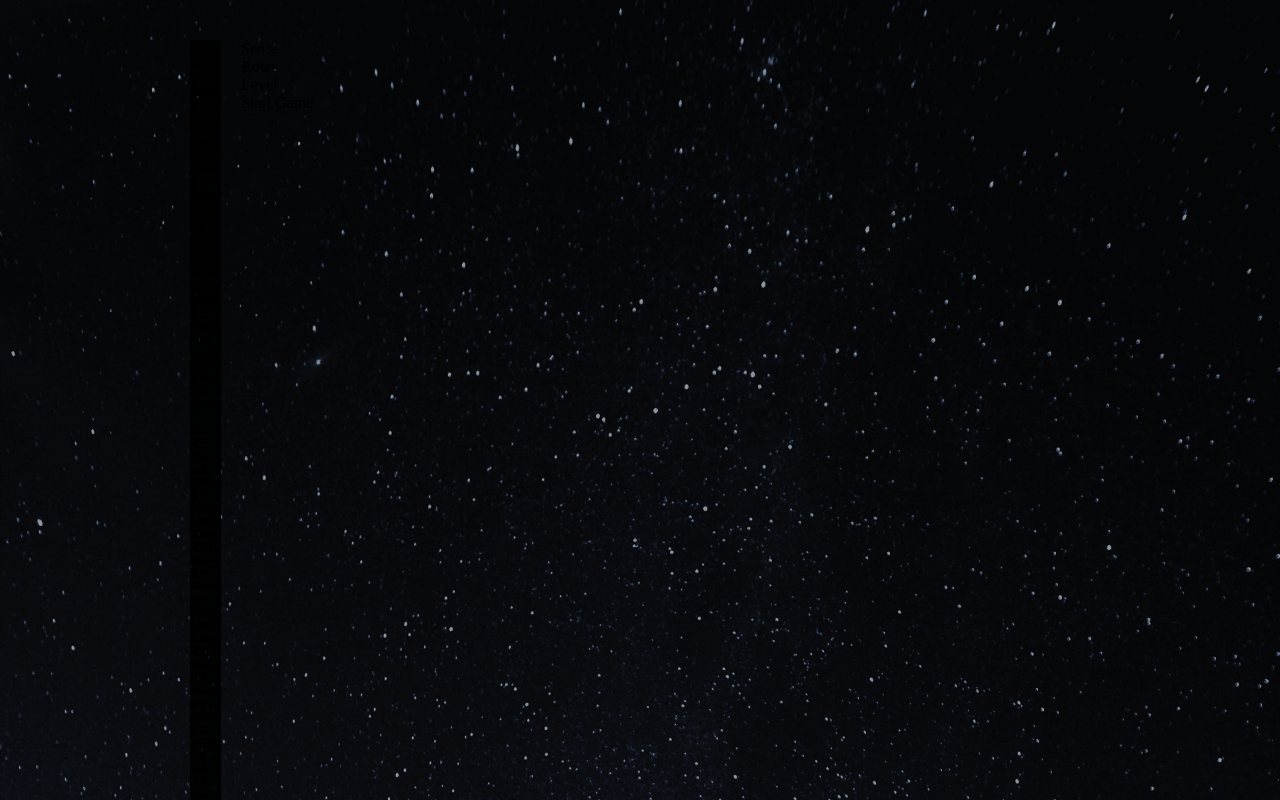
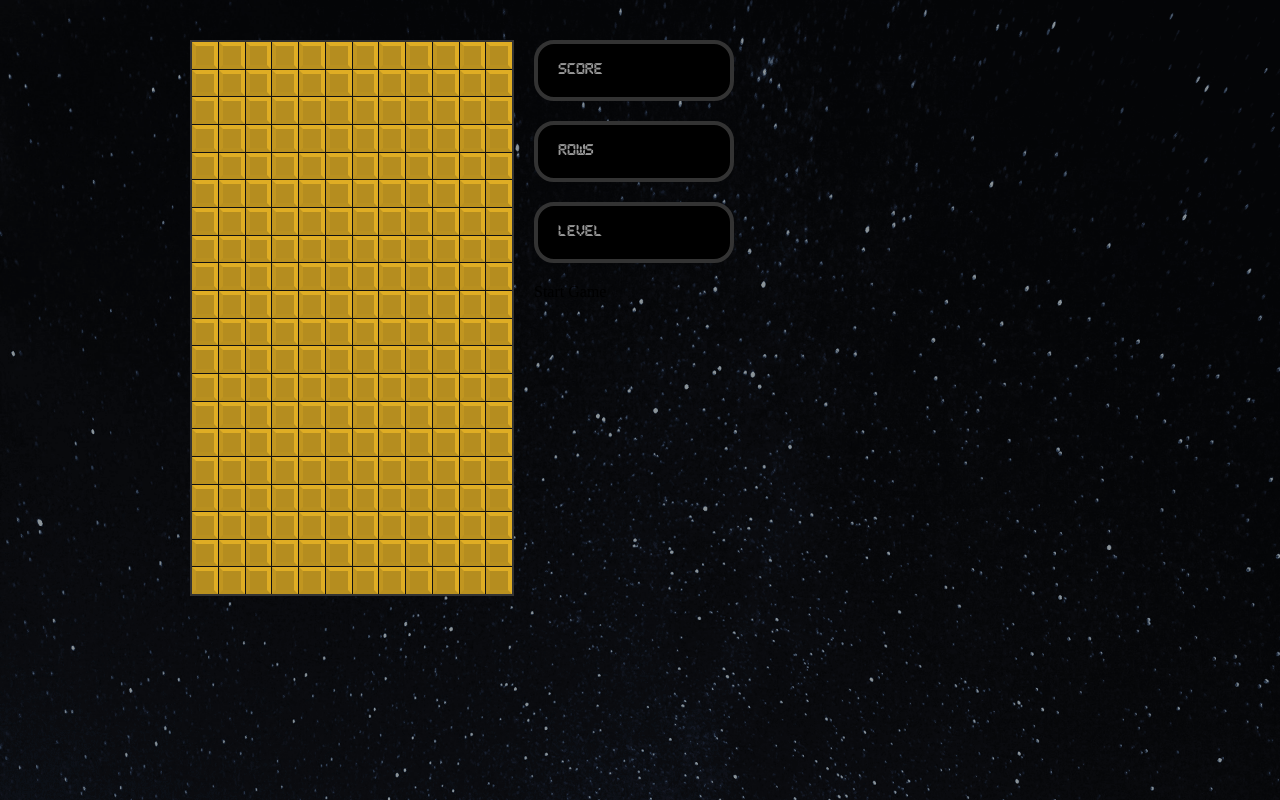
Before and after one commit to ibejarano/react-tetris, a React (Create React App) app: page / in a window 1280 px wide. Built offline with nearby package versions, Linux system fonts and the light colour scheme.

Commit message:
Apply styled component

```diff
--- a/src/components/Cell.js
+++ b/src/components/Cell.js
@@ -3,7 +3,7 @@ import { StyledCell } from './styles/StyledCell';
 import { TETROMINOS } from '../tetrominos';
 
 const Cell = ({ type }) => (
-    <StyledCell type={type} color={TETROMINOS[type].color } >cell</StyledCell>
+    <StyledCell type={'L'} color={TETROMINOS['L'].color} ></StyledCell>
 )
 
 export default Cell;
--- a/src/components/Display.js
+++ b/src/components/Display.js
@@ -1,7 +1,8 @@
 import React from 'react';
+import { StyledDisplay } from './styles/StyledDisplay';
 
 const Display = ({ gameOver, text }) => (
-    <div>{text}</div>
+    <StyledDisplay gameOver={gameOver}>{text}</StyledDisplay>
 )
 
 export default Display;
--- a/src/components/Stage.js
+++ b/src/components/Stage.js
@@ -1,12 +1,13 @@
 import React from 'react';
+import { StyledStage } from './styles/StyledStage';
 
 import Cell from './Cell';
 
 const Stage = ({ stage }) => (
-    <div>
+    <StyledStage width={stage[0].length} height={stage.length}>
         {/* stage is Array(rows)) of Arrays(cols) with [0 ,'clear'] in each individual cell  */}
         {stage.map(row => row.map((cell, x) => <Cell key={x} type={cell[0]} /> ))}
-    </div>
+    </StyledStage>
 )
 
 export default Stage;
```
